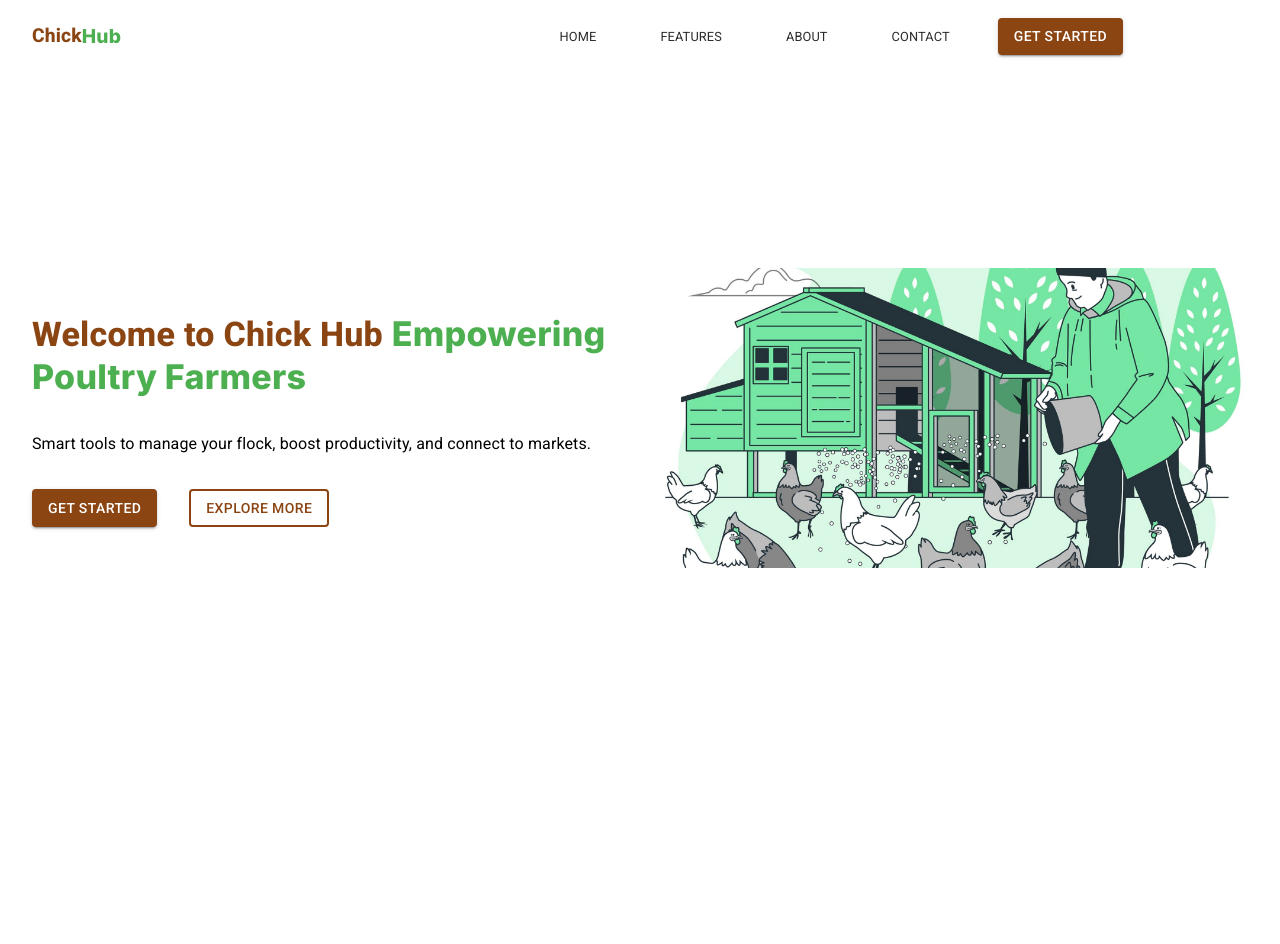
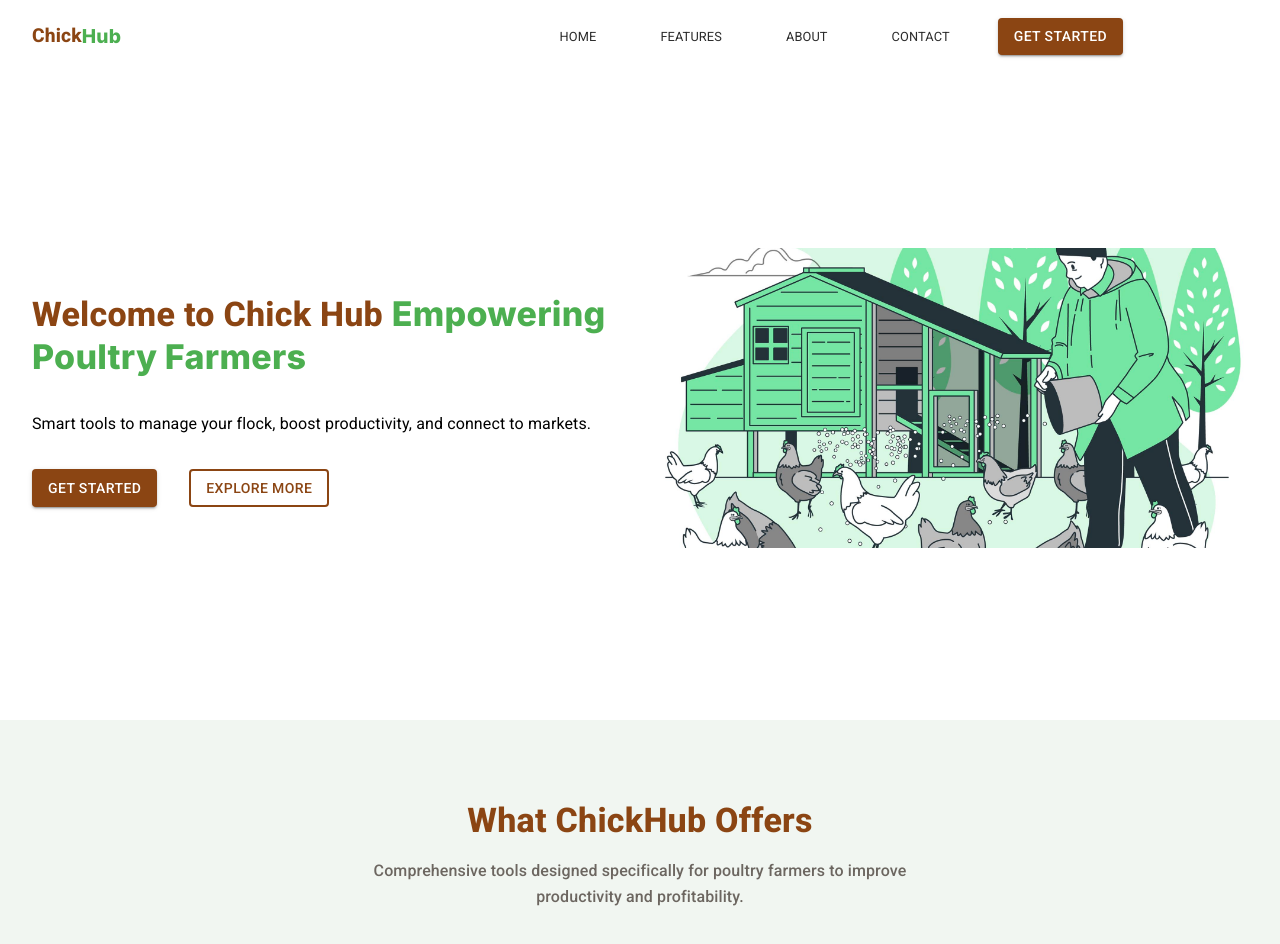
Before and after one commit to Naominm/ChickHub, a React (Vite) app: page / in a window 1280 px wide. Shown: the top 944 px of the page. Before the commit the page ends 800 px from the top, so only its background shows below. Built offline with nearby package versions, Linux system fonts and the light colour scheme.

Commit message:
Buld the top feature Text

```diff
--- /dev/null
+++ b/src/components/Features.tsx
@@ -0,0 +1,46 @@
+import { Box, Typography } from "@mui/material";
+function FeaturesSection() {
+  return (
+    <Box component="div" sx={{ backgroundColor: "var(--bgAccent)" }}>
+      <TextSection />
+      <CardSection />
+    </Box>
+  );
+}
+
+function TextSection() {
+  return (
+    <Box
+      component="div"
+      sx={{
+        display: "flex",
+        flexDirection: "column",
+        gap: "1rem",
+        minHeight: "30rem",
+        textAlign: "center",
+        padding: "5rem",
+      }}
+    >
+      <Typography
+        variant="h4"
+        sx={{ color: "var(--primary)", fontWeight: "800" }}
+      >
+        What ChickHub Offers
+      </Typography>
+      <Typography
+        variant="h6"
+        fontSize="1rem"
+        sx={{ color: "var(--text-light)" }}
+      >
+        Comprehensive tools designed specifically for poultry farmers to improve{" "}
+        <br /> productivity and profitability.
+      </Typography>
+    </Box>
+  );
+}
+
+function CardSection() {
+  return <Box component="div"></Box>;
+}
+
+export default FeaturesSection;
--- a/src/components/hero.tsx
+++ b/src/components/hero.tsx
@@ -14,6 +14,7 @@ function HeroSection() {
         minHeight: "80vh",
         gap: "2rem",
         padding: "2rem",
+        backgroundColor: "#fff",
         fontFamily: "var(--primaryFont",
       }}
     >
--- a/src/index.css
+++ b/src/index.css
@@ -2,10 +2,11 @@
   --primary: #8b4513;
   --hover: #5e2f0d;
   --accent: #a1887f;
-  --bgAccent: "#F1F6F1";
+  --bgAccent: #f1f6f1;
   --secondary: #4caf50;
   --danger: #d9472b;
   --text-dark: #2c2c2c;
+  --text-light: #6c6660;
   --primary-font: "Inter", sans-serif;
 }
 * {
--- a/src/pages/LandingPage.tsx
+++ b/src/pages/LandingPage.tsx
@@ -1,12 +1,13 @@
 import { Box } from "@mui/material";
 import NavBar from "../components/Navbar";
 import HeroSection from "../components/hero";
+import FeaturesSection from "../components/Features";
 function LandingPage() {
   return (
     <Box component="div">
-      hello
       <NavBar />
       <HeroSection />
+      <FeaturesSection />
     </Box>
   );
 }
```
